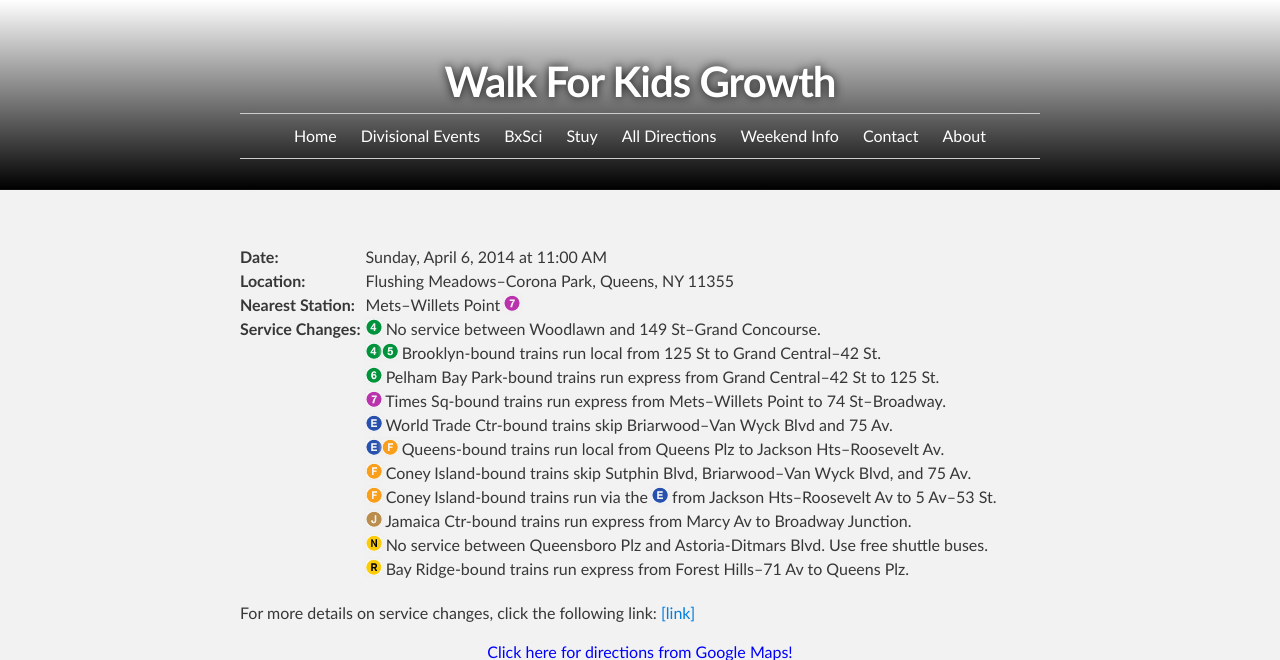
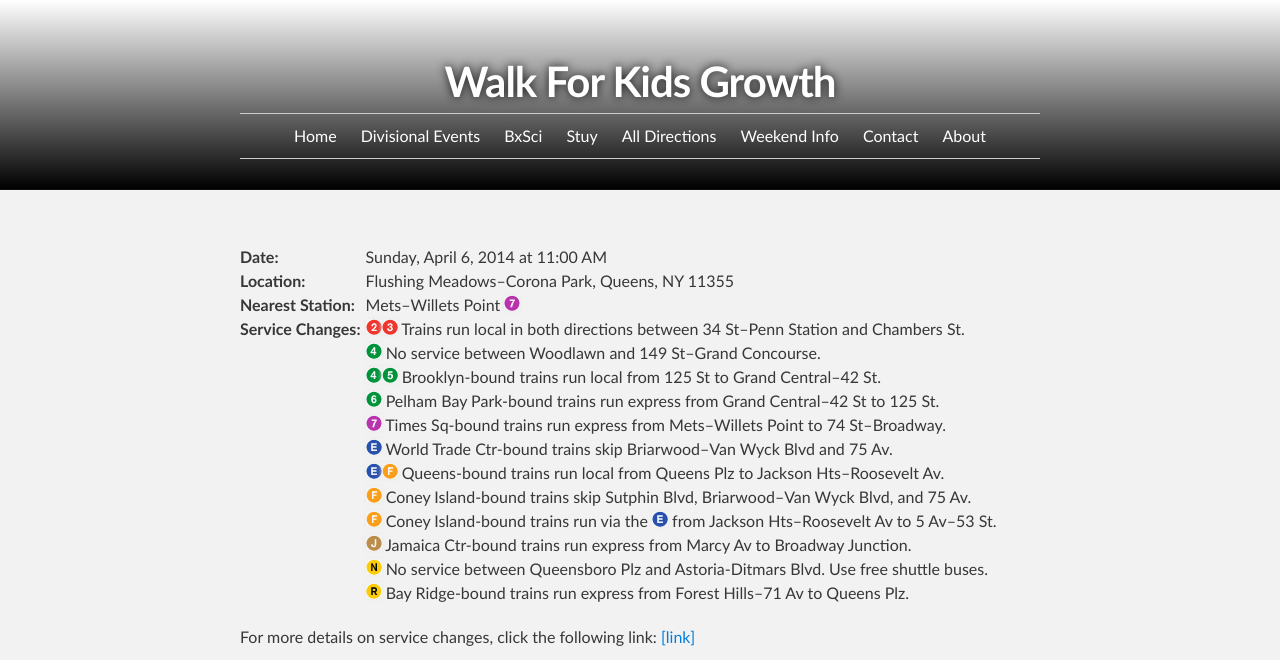
Before and after one commit to d11directions/d11directions.github.io, a Jekyll site: the page built from _posts/2014-04-06-Walk_For_Kids_Growth.html, in a window 1280 px wide, cut to the strip 0-660 px from the top of the page. Built offline with Jekyll 4.4.1, drawn with Linux system fonts in a browser that asks for light colours.

Commit message:
Update Walk For Kids Growth service changes

```diff
--- a/_posts/2014-04-06-Walk_For_Kids_Growth.html
+++ b/_posts/2014-04-06-Walk_For_Kids_Growth.html
@@ -9,6 +9,7 @@ time: Sunday, April 6, 2014 at 11:00 AM
 location: Flushing Meadows&ndash;Corona Park, Queens, NY 11355
 nearest-station: Mets&ndash;Willets Point <img src="/img/7.png" alt="(7)">
 changes-brief:
+    - <img src="/img/2.png" alt="(2)"><img src="/img/3.png" alt="(3)"> Trains run local in both directions between 34 St&ndash;Penn Station and Chambers St.
     - <img src="/img/4.png" alt="(4)"> No service between Woodlawn and 149 St&ndash;Grand Concourse.
     - <img src="/img/4.png" alt="(4)"><img src="/img/5.png" alt="(5)"> Brooklyn-bound trains run local from 125 St to Grand Central&ndash;42 St.
     - <img src="/img/6.png" alt="(6)"> Pelham Bay Park-bound trains run express from Grand Central&ndash;42 St to 125 St.
```
